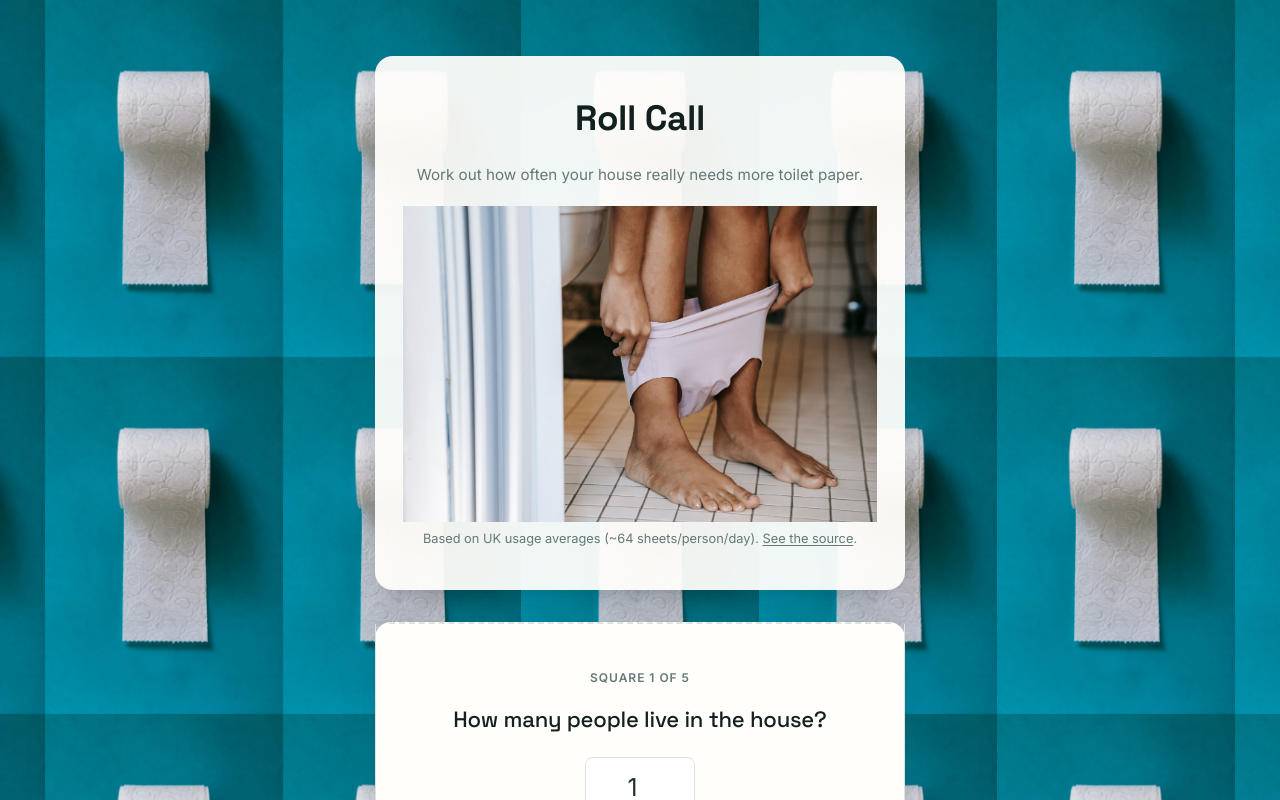
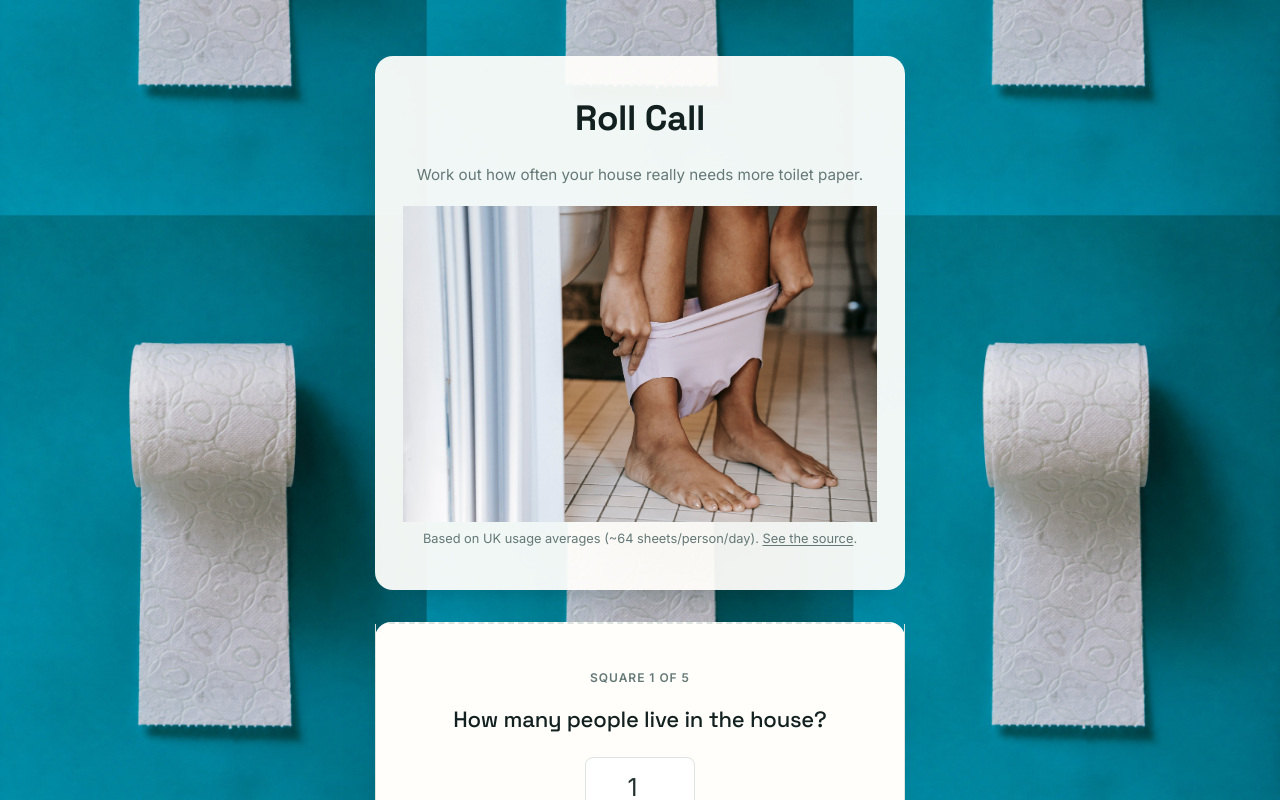
Before and after one commit to karinamercedes/roll-call, a React (Vite) app: page / in a window 1280 px wide. Shown: the top 800 px of the page. Built offline with nearby package versions, Linux system fonts and the light colour scheme.

Commit message:
Bigger boxes, more spacing

```diff
--- a/src/App.css
+++ b/src/App.css
@@ -25,7 +25,7 @@ body {
      visual weight as the old roll illustration) and as a repeating pattern
      filling the space on wider screens */
   background-image: url('/images/hero.png');
-  background-size: auto 33.34% ;
+  background-size: 33.34% auto;
   background-position: center center;
   background-repeat: repeat;
   background-attachment: fixed;
```
